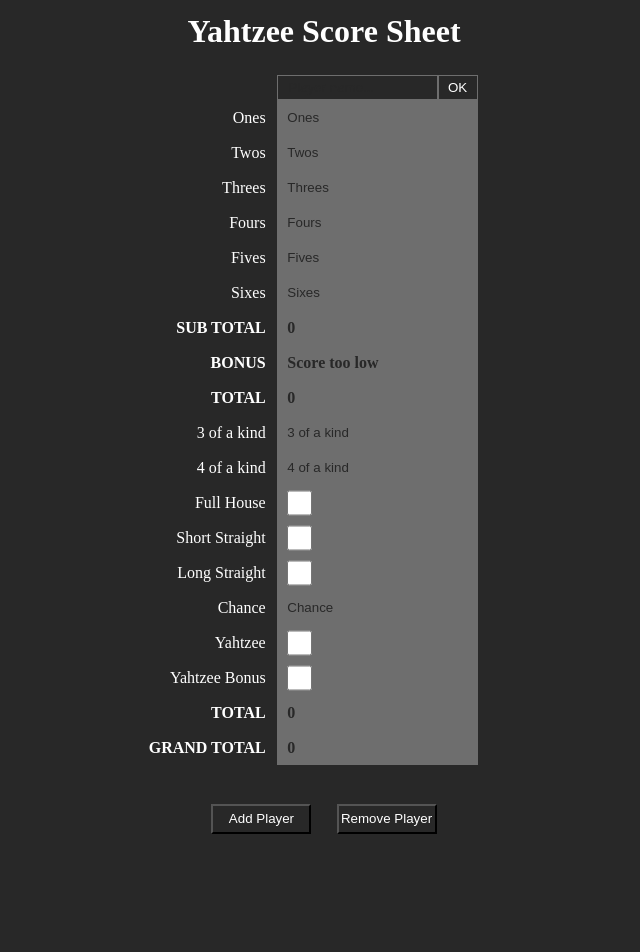
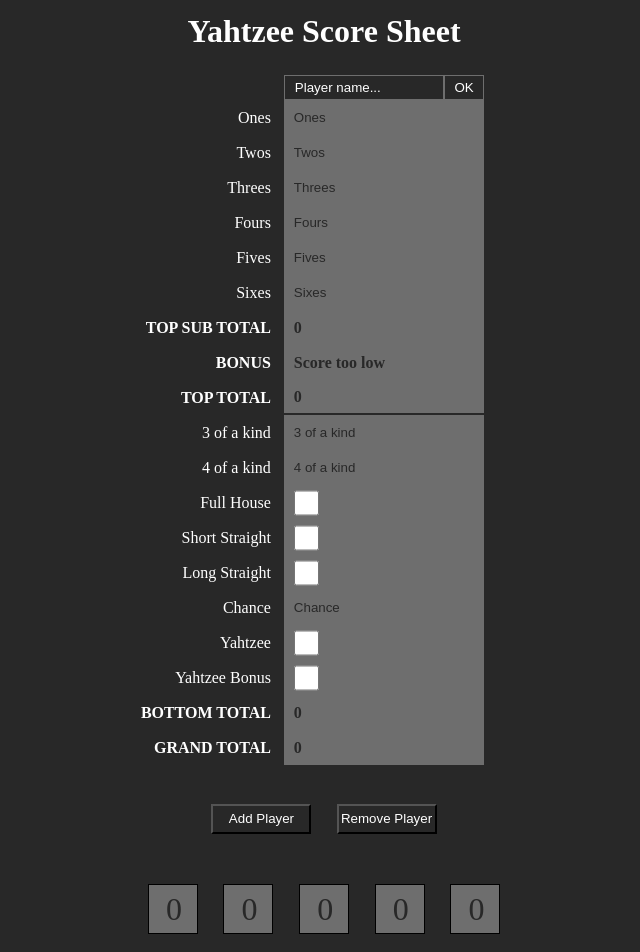
Before and after one commit to frankpeckover/yahtzee, a React (Create React App) app: page / in a window 1280 px wide. Shown: the top 952 px of the page, without its empty margins (316-956 px from the left). Before the commit the page ends 859 px from the top, so only its background shows below. Built offline with nearby package versions, Linux system fonts and the light colour scheme.

Commit message:
player name functional, began dice

```diff
--- a/src/App.css
+++ b/src/App.css
@@ -11,6 +11,10 @@
 	margin: 0;
 	padding: 0;
 	box-sizing: border-box;
+}
+
+a {
+	text-decoration: none;
 }
 
 body {
@@ -41,6 +45,12 @@
 	justify-content: center;
 }
 
+.space-evenly {
+	display: flex;
+	align-items: center;
+	justify-content: space-evenly;
+}
+
 .fill {
 	width: 100%;
 	height: 100%;
@@ -59,3 +69,7 @@
 	background: none;
 	color: var(--colour-text);
 }
+
+.dice {
+	margin: 1% 0;
+}
--- a/src/App.jsx
+++ b/src/App.jsx
@@ -2,6 +2,7 @@
 import './App.css';
 import Player from './Player';
 import ScoreGuide from './ScoreGuide';
+import Dice from './Dice';
 
 export default class App extends React.Component {
 	constructor() {
@@ -9,17 +10,26 @@
 		this.state = {
 			players: [
 				<Player key={0} />
+			],
+			dice: [
+				<Dice roll={this.roll} key={0} />,
+				<Dice key={1} />,
+				<Dice key={2} />,
+				<Dice key={3} />,
+				<Dice key={4} />
 			]
 		};
 	}
 
 	addPlayer = () => {
+		if (this.state.players.length < 6) {
 			this.setState({
 				players: [
 					...this.state.players,
 					<Player key={this.state.players.length} />
 				]
 			});
+		}
 	};
 
 	removePlayer = () => {
@@ -48,6 +58,10 @@
 						Remove Player
 					</button>
 				</div>
+				<div className="dice fill center">{this.state.dice}</div>
+				<button href="#" onClick={this.roll}>
+					-- Roll --
+				</button>
 			</div>
 		);
 	}
--- /dev/null
+++ b/src/Dice.jsx
@@ -0,0 +1,40 @@
+import React from 'react';
+import './dice.css';
+
+export default class Dice extends React.Component {
+	constructor(props) {
+		super(props);
+		this.state = {
+			roll: true,
+			value: 0
+		};
+	}
+
+	toggleRoll = () => {
+		this.setState({
+			roll: !this.state.roll
+		});
+		console.log(this.state);
+	};
+
+	roll = () => {
+		if (this.state.roll === true) {
+			this.setState({
+				value: Math.floor(Math.random() * 10)
+			});
+		}
+	};
+
+	render() {
+		return (
+			<a
+				style={this.state.roll ? { border: '1px solid black' } : { border: '2px solid red' }}
+				className="die"
+				href="#"
+				onClick={this.toggleRoll}
+			>
+				<p className="center fill">{this.state.value}</p>
+			</a>
+		);
+	}
+}
--- a/src/Player.jsx
+++ b/src/Player.jsx
@@ -44,9 +44,9 @@
 			topSubTotal: 0,
 			topTotal: 0,
 			bottomTotal: 0,
-			grandTotal: 0
+			grandTotal: 0,
+			nameSubmit: false
 		};
-		console.log(this.state);
 	}
 
 	handleChange = (event) => {
@@ -154,12 +154,37 @@
 		});
 	};
 
+	handleTextChange = (event) => {
+		this.setState({ playerName: event.target.value });
+	};
+
+	toggleNameChange = () => {
+		this.setState({
+			nameSubmit: !this.state.nameSubmit
+		});
+	};
+
 	render() {
 		return (
 			<div className="player">
-				<div className="fill center name-input-div">
-					<input className="name-input" type="text" placeholder="Player name..." />
-					<button className="name-button">OK</button>
+				<div id="nameField" className="fill center name-input-div">
+					{this.state.nameSubmit ? (
+						<h2 style={{ paddingBottom: '1%' }} onClick={this.toggleNameChange}>
+							{this.state.playerName.toUpperCase()}
+						</h2>
+					) : (
+						<div className="fill center">
+							<input
+								onChange={this.handleTextChange}
+								className="name-input"
+								type="text"
+								placeholder="Player name..."
+							/>
+							<button onClick={this.toggleNameChange} className="name-button">
+								OK
+							</button>
+						</div>
+					)}
 				</div>
 				<div className="scores">
 					<input type="number" onChange={this.handleChange} name="ones" placeholder="Ones" min="0" max="5" />
@@ -202,7 +227,7 @@
 					<p className="justify-left">
 						<strong>{this.state.bonus[0] ? 'Bonus Achieved!' : 'Score too low'}</strong>
 					</p>
-					<p className="justify-left">
+					<p className="justify-left" style={{ borderBottom: '2px solid var(--colour-primary)' }}>
 						<strong>{this.state.topTotal}</strong>
 					</p>
 
--- a/src/ScoreGuide.jsx
+++ b/src/ScoreGuide.jsx
@@ -13,13 +13,13 @@
 				<label>Fives</label>
 				<label>Sixes</label>
 				<label>
-					<strong>SUB TOTAL</strong>
+					<strong>TOP SUB TOTAL</strong>
 				</label>
 				<label>
 					<strong>BONUS</strong>
 				</label>
 				<label>
-					<strong>TOTAL</strong>
+					<strong>TOP TOTAL</strong>
 				</label>
 
 				<label>3 of a kind</label>
@@ -31,7 +31,7 @@
 				<label>Yahtzee</label>
 				<label>Yahtzee Bonus</label>
 				<label>
-					<strong>TOTAL</strong>
+					<strong>BOTTOM TOTAL</strong>
 				</label>
 				<label>
 					<strong>GRAND TOTAL</strong>
--- /dev/null
+++ b/src/dice.css
@@ -0,0 +1,8 @@
+.die {
+	background: var(--colour-secondary);
+	width: 50px;
+	height: 50px;
+	margin: 1%;
+	border: 1px solid black;
+	font-size: 2em;
+}
--- a/src/player.css
+++ b/src/player.css
@@ -1,6 +1,7 @@
 .player {
 	color: var(--colour-accent);
 	height: 100%;
+	min-width: 200px;
 	margin-right: 10px;
 }
 
@@ -54,6 +55,10 @@
 	color: var(--colour-text);
 }
 
+.name-input::placeholder {
+	color: var(--colour-text);
+}
+
 .name-button {
 	width: 20%;
 	height: 100%;
```
Lines whose indentation alone changed are shown as unchanged.
